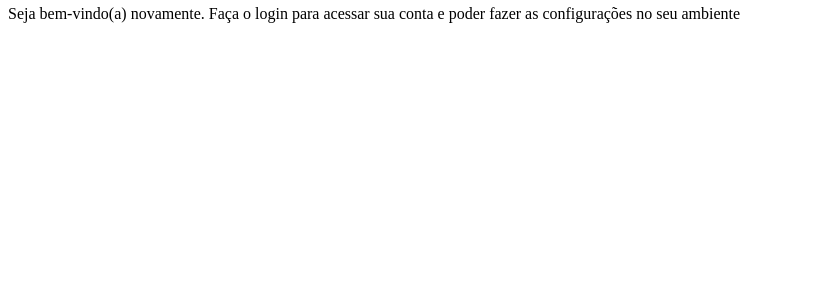
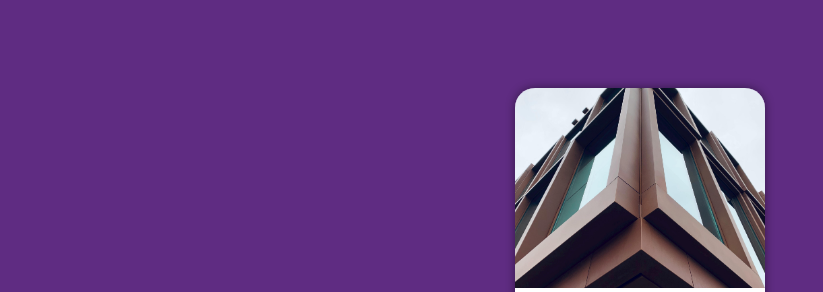
Before and after one commit to konodevtec/projeto-login, a plain HTML site: page index.html in a window 1280 px wide. Shown: the part 62-354 px from the top of the page, without its empty margins (0-823 px from the left). Drawn offline with Linux system fonts and the light colour scheme.

Commit message:
Update projeto-login CSS

```diff
--- a/estilos/style.css
+++ b/estilos/style.css
@@ -6,3 +6,49 @@
     lilás: #5f2c82
 
 */
+
+*{
+    font-family: system-ui, -apple-system, BlinkMacSystemFont, 'Segoe UI', Roboto, Oxygen, Ubuntu, Cantarell, 'Open Sans', 'Helvetica Neue', sans-serif;
+    padding: 0px;
+    margin: 0px;
+    box-sizing: border-box;
+}
+
+body, html{
+    background-color:#5f2c82;
+    height: 100vh;
+    width: 100vw;
+}
+
+main{
+    position: relative;
+    height: 100vh;
+    width: 100vw;
+}
+
+section#login{
+    position: absolute;
+    top: 50%;
+    left: 50%;
+    transform: translate(-50%, -50%);
+    background-color: white;
+    width: 250px;
+    height: 500px;
+    border-radius: 20px;
+    overflow: hidden;
+    box-shadow: 0px 0px 10px rgba(0, 0, 0, 0.459);
+}
+
+section#login > div#imagem{
+    display: block;
+    background: #5f2c82 url(../imagens/login.jpg);
+    background-size: cover;
+    background-position: center center;
+    height: 200px;
+
+}
+
+section#login > div#formulario{
+    display: block;
+    padding: 10px;
+}
```
Also changed, not shown: index.html (+1 -1 lines).
